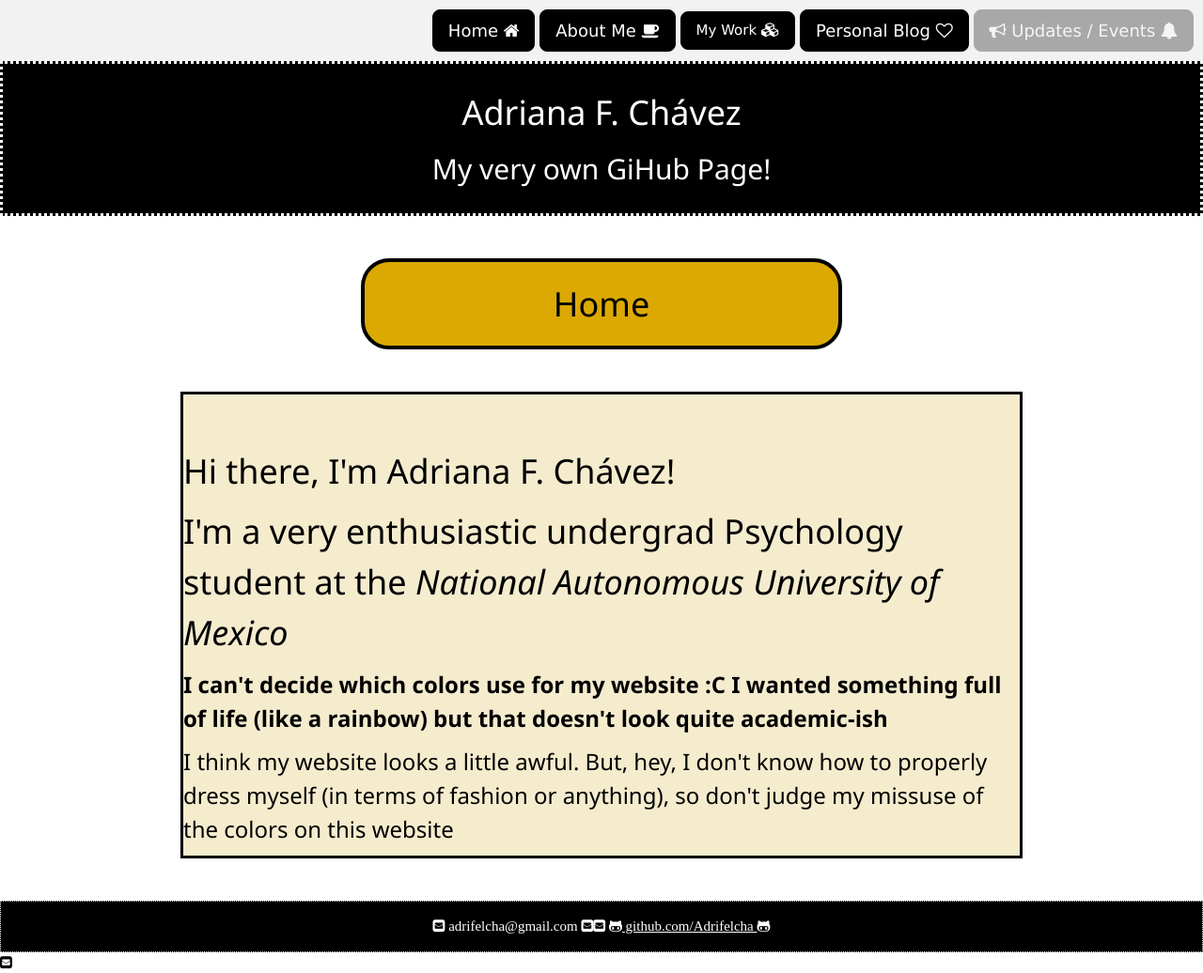
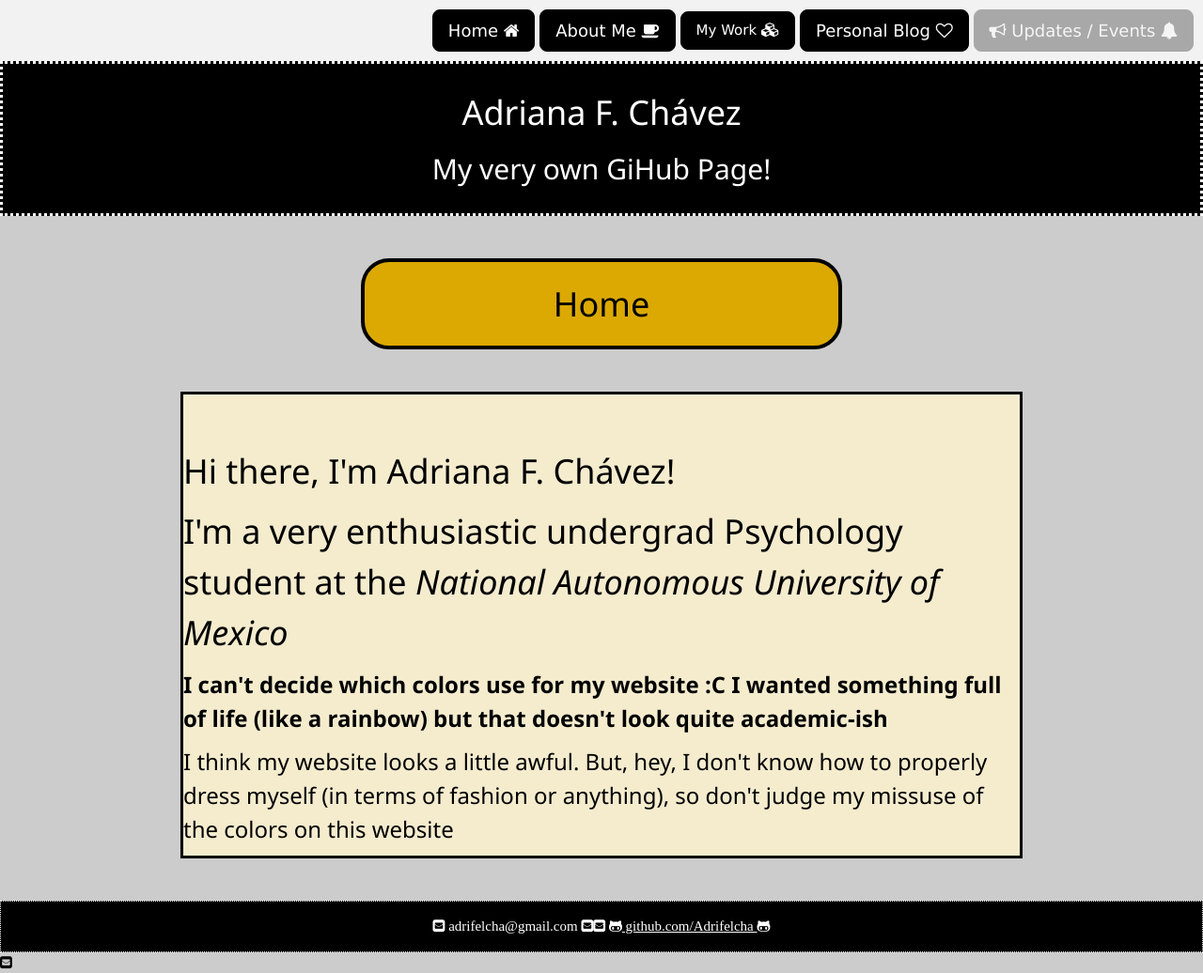
Before and after one commit to Adrifelcha/Adrifelcha-github.io, a Jekyll site: the page built from index.html, in a window 1280 px wide. Shown: the whole page at 94% size. Built offline with Jekyll 4.4.1, drawn with Linux system fonts in a browser that asks for light colours.

Commit message:
Update default.html

```diff
--- a/_layouts/default.html
+++ b/_layouts/default.html
@@ -45,7 +45,8 @@
 			body {
  				margin-top: 10px auto;
     				width: 100%;
-				background: "color_dots_wallpaper.png";
+				background-image: https://github.com/Adrifelcha/adrifelcha.github.io("color_dots_wallpaper.png");
+   				background-color: #cccccc;
 				}
 
 			nav {
```
